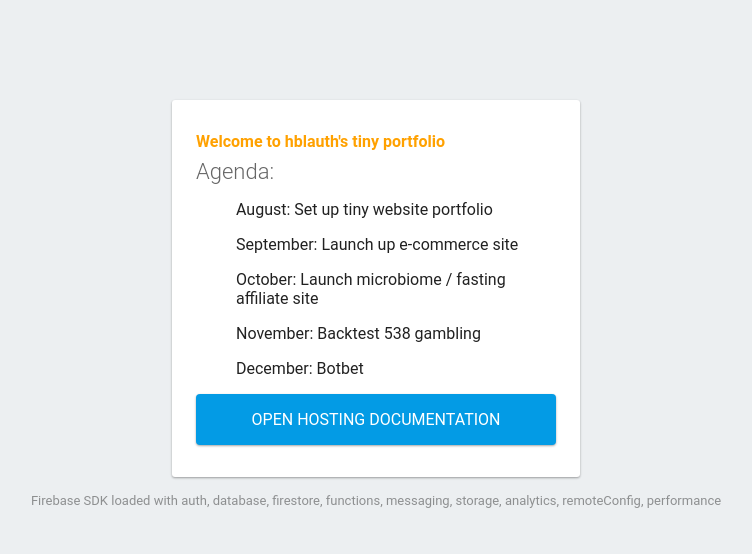
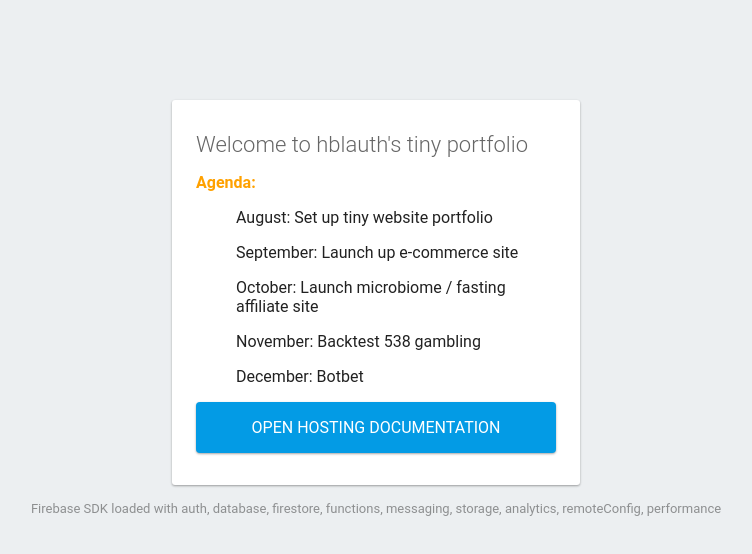
Before and after one commit to hblauth/portfolio, a plain HTML site: page public/index.html in a window 1280 px wide. Shown: the whole page, without its empty margins (264-1016 px from the left). Drawn offline with Linux system fonts and the light colour scheme; some packages are replaced by stand-ins of ours.

Commit message:
change header

```diff
--- a/public/index.html
+++ b/public/index.html
@@ -40,8 +40,8 @@
   </head>
   <body>
     <div id="message">
-      <h2>Welcome to hblauth's tiny portfolio</h2>
-      <h1>Agenda:</h1>
+      <h1>Welcome to hblauth's tiny portfolio</h1>
+      <h2>Agenda:</h2>
       <ul>August: Set up tiny website portfolio</ul>
       <ul>September: Launch up e-commerce site</ul>
       <ul>October: Launch microbiome / fasting affiliate site</ul>
```
Also changed, not shown: firebase.json (added), 5 other files.
